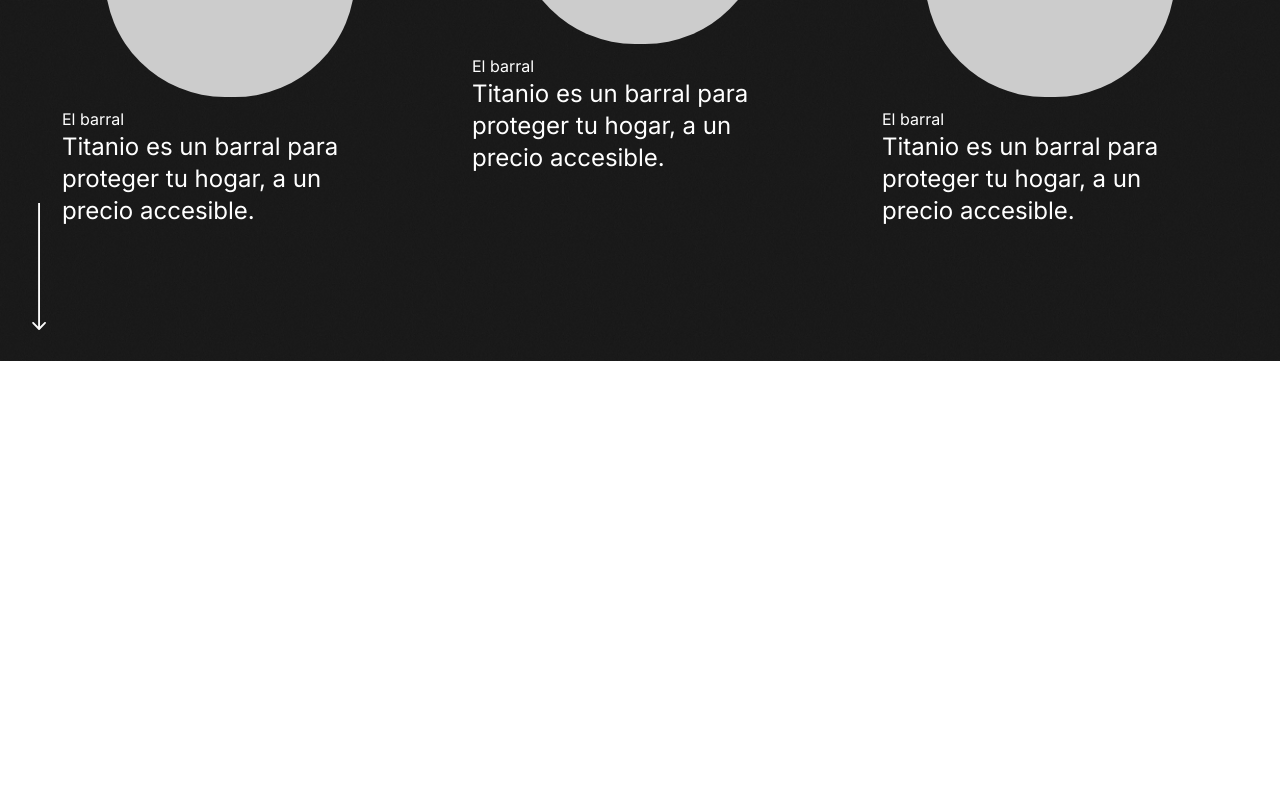
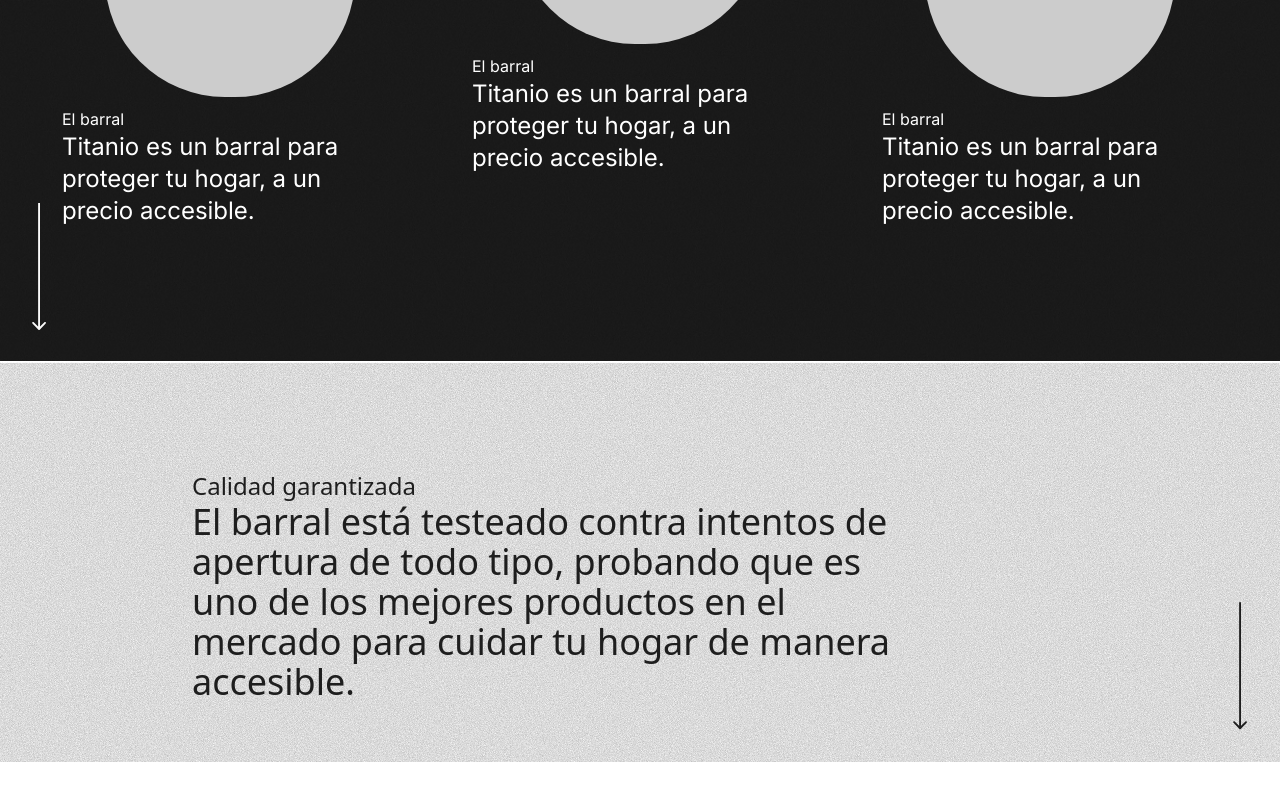
Before and after one commit to LPocay/titanio-svelte, a SvelteKit app: page /product in a window 1280 px wide. Shown: the part 1238-2038 px from the top of the page. Before the commit the page ends 1600 px from the top, so only its background shows below. Built offline with nearby package versions, Linux system fonts and the light colour scheme; a web font is replaced by a local one.

Commit message:
Adds QUality section

```diff
--- /dev/null
+++ b/src/lib/product/Quality.svelte
@@ -0,0 +1,21 @@
+<script>
+	import ScrollArrow from '../ScrollArrow.svelte';
+</script>
+
+<section class="relative grid h-screen w-full grid-rows-2 text-titanio-500" id="quality">
+	<div
+		class="relative flex w-full flex-col items-start justify-center bg-[url(/img/story-bg.png)] px-8 md:px-[15vw] md:justify-end md:pb-11"
+	>
+		<div class="mb-4">
+			<h1 class="text-xs md:text-2xl">Calidad garantizada</h1>
+			<p class="text-2xl md:text-4xl md:pr-44">
+				El barral está testeado contra intentos de apertura de todo tipo, probando que es uno de los
+				mejores productos en el mercado para cuidar tu hogar de manera accesible.
+			</p>
+		</div>
+		<div class="max-sm:hidden">
+			<ScrollArrow dark position="right" />
+		</div>
+	</div>
+	<div></div>
+</section>
--- a/src/routes/product/+page.svelte
+++ b/src/routes/product/+page.svelte
@@ -1,9 +1,11 @@
 <script lang="ts">
 	import ProductAbout from '$lib/product/ProductAbout.svelte';
 	import ProductIntro from '$lib/product/ProductIntro.svelte';
+	import Quality from '$lib/product/Quality.svelte';
 </script>
 
 <main>
   <ProductIntro />
   <ProductAbout />
+  <Quality />
 </main>
```
